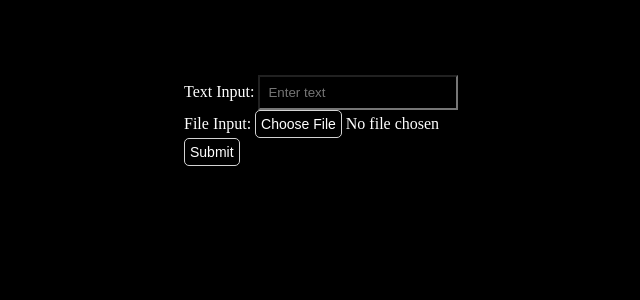
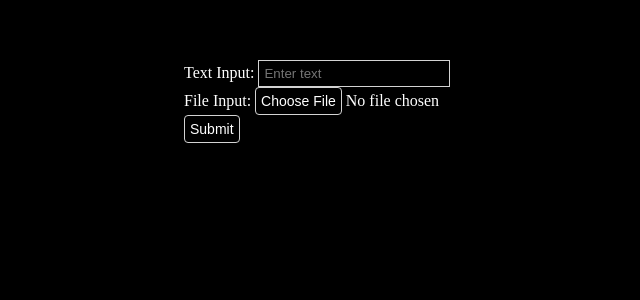
Before and after one commit to caitlinmclaugh/fovusapp, a React (Create React App) app: page / in a window 1280 px wide. Shown: the top 300 px of the page, without its empty margins (231-871 px from the left). Built offline with nearby package versions, Linux system fonts and the light colour scheme.

Commit message:
text box format fix

```diff
--- a/src/App.css
+++ b/src/App.css
@@ -30,10 +30,10 @@
 }
 
 input {
-  margin-top: 15px;
-  padding: 8px;
+  padding: 5px;
   width: 40%;
   color: white;
+  border: 1px solid lightgray;
 }
 
 .label {
@@ -46,7 +46,7 @@ input {
 .btn {
   padding: 5px 5px;
   border: 1px solid lightgray;
-  border-radius: 5px;
+  border-radius: 4px;
   background-color: black;
   color: white;
   font-size: 14px;
```
